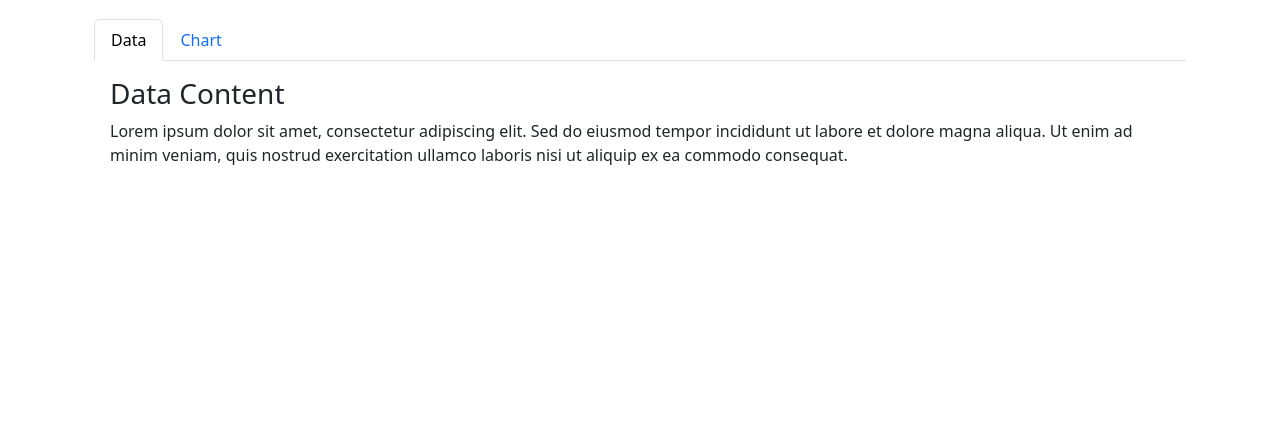
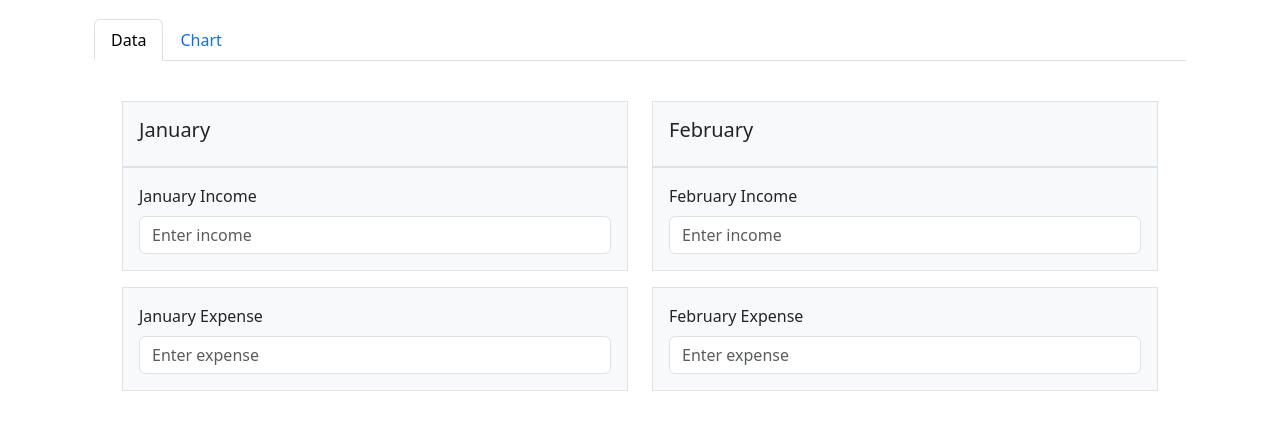
Before and after one commit to prnl-jagadeesh/copilot_experiment, a website: page src/index.html in a window 1280 px wide. Shown: the part 101-530 px from the top of the page. Drawn offline with nearby package versions, Linux system fonts and the light colour scheme.

Commit message:
copilot more command

```diff
--- a/src/index.html
+++ b/src/index.html
@@ -27,10 +27,42 @@
             <div class="tab-content" id="myTabContent">
                 <div class="tab-pane fade show active" id="data" role="tabpanel" aria-labelledby="data-tab">
                     <div class="p-3">
-                        <h3>Data Content</h3>
-                        <p>Lorem ipsum dolor sit amet, consectetur adipiscing elit. Sed do eiusmod tempor incididunt ut
-                            labore et dolore magna aliqua. Ut enim ad minim veniam, quis nostrud exercitation ullamco
-                            laboris nisi ut aliquip ex ea commodo consequat.</p>
+                      <div class="container mt-4">
+                        <div class="row">
+                            <div class="col-12 col-md-6">
+                                <div class="p-3 border bg-light">
+                                    <h5>January</h5>
+                                </div>
+                            </div>
+                            <div class="col-12 col-md-6">
+                                <div class="p-3 border bg-light">
+                                    <h5>February</h5>
+                                </div>
+                            </div>
+                        </div>
+                        <div class="row">
+                            <div class="col-12 col-md-6">
+                                <div class="p-3 border bg-light">
+                                    <label for="january-income" class="form-label">January Income</label>
+                                    <input type="number" class="form-control" id="january-income" placeholder="Enter income">
+                                </div>
+                                <div class="p-3 border bg-light mt-3">
+                                    <label for="january-expense" class="form-label">January Expense</label>
+                                    <input type="number" class="form-control" id="january-expense" placeholder="Enter expense">
+                                </div>
+                            </div>
+                            <div class="col-12 col-md-6">
+                                <div class="p-3 border bg-light">
+                                    <label for="february-income" class="form-label">February Income</label>
+                                    <input type="number" class="form-control" id="february-income" placeholder="Enter income">
+                                </div>
+                                <div class="p-3 border bg-light mt-3">
+                                    <label for="february-expense" class="form-label">February Expense</label>
+                                    <input type="number" class="form-control" id="february-expense" placeholder="Enter expense">
+                                </div>
+                            </div>
+                        </div>
+                    </div>
                     </div>
                 </div>
                 <div class="tab-pane fade" id="chart" role="tabpanel" aria-labelledby="chart-tab">
```
